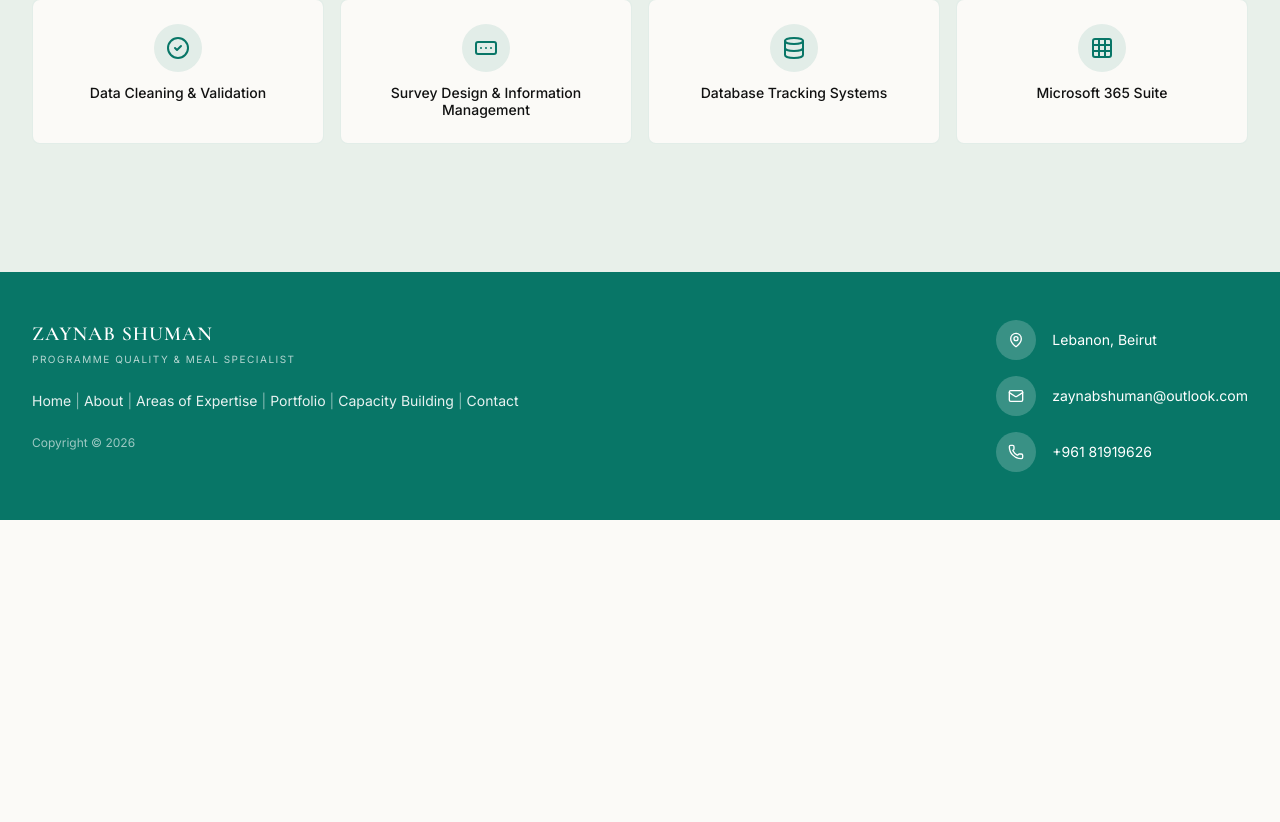
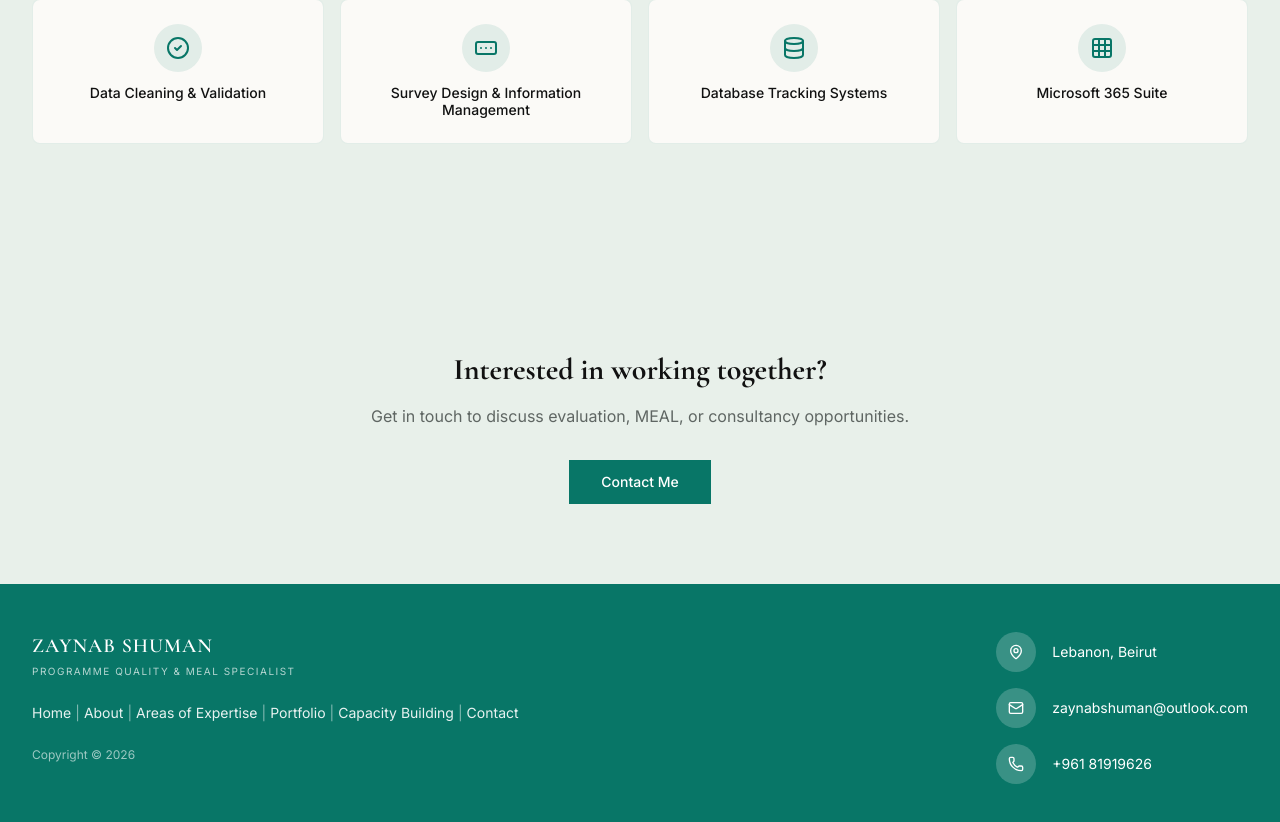
Before and after one commit to Zaynabshuman/v0-editorial-portfolio-website, a Next.js app: page / in a window 1280 px wide. Shown: the part 6334-7156 px from the top of the page. Before the commit the page ends 6854 px from the top, so only its background shows below. Built offline with nearby package versions, Linux system fonts and the light colour scheme.

Commit message:
feat: add CTA section above footer\n\nAdd new section with gray background, heading, subtext, and green button.

```diff
--- a/app/page.tsx
+++ b/app/page.tsx
@@ -7,6 +7,7 @@ import { ExpertiseSection } from '@/components/expertise-section'
 import { PortfolioSection } from '@/components/portfolio-section'
 import { TestimonialsSection } from '@/components/testimonials-section'
 import { SkillsToolsSection } from '@/components/skills-tools-section'
+import { CtaSection } from '@/components/cta-section'
 import { ContactSection } from '@/components/contact-section'
 
 export default function Page() {
@@ -22,6 +23,7 @@ export default function Page() {
         <PortfolioSection />
         <TestimonialsSection />
         <SkillsToolsSection />
+        <CtaSection />
       </main>
       <ContactSection />
     </>
--- /dev/null
+++ b/components/cta-section.tsx
@@ -0,0 +1,22 @@
+import Link from 'next/link'
+
+export function CtaSection() {
+  return (
+    <section className="bg-secondary py-20">
+      <div className="mx-auto max-w-7xl px-6 text-center lg:px-8">
+        <h2 className="font-serif text-2xl font-bold text-foreground md:text-3xl">
+          Interested in working together?
+        </h2>
+        <p className="mx-auto mt-4 max-w-xl text-muted-foreground">
+          Get in touch to discuss evaluation, MEAL, or consultancy opportunities.
+        </p>
+        <Link
+          href="mailto:zaynabshuman@outlook.com"
+          className="mt-8 inline-block bg-primary px-8 py-3 text-sm font-medium text-primary-foreground transition-colors hover:bg-primary/90"
+        >
+          Contact Me
+        </Link>
+      </div>
+    </section>
+  )
+}
```
